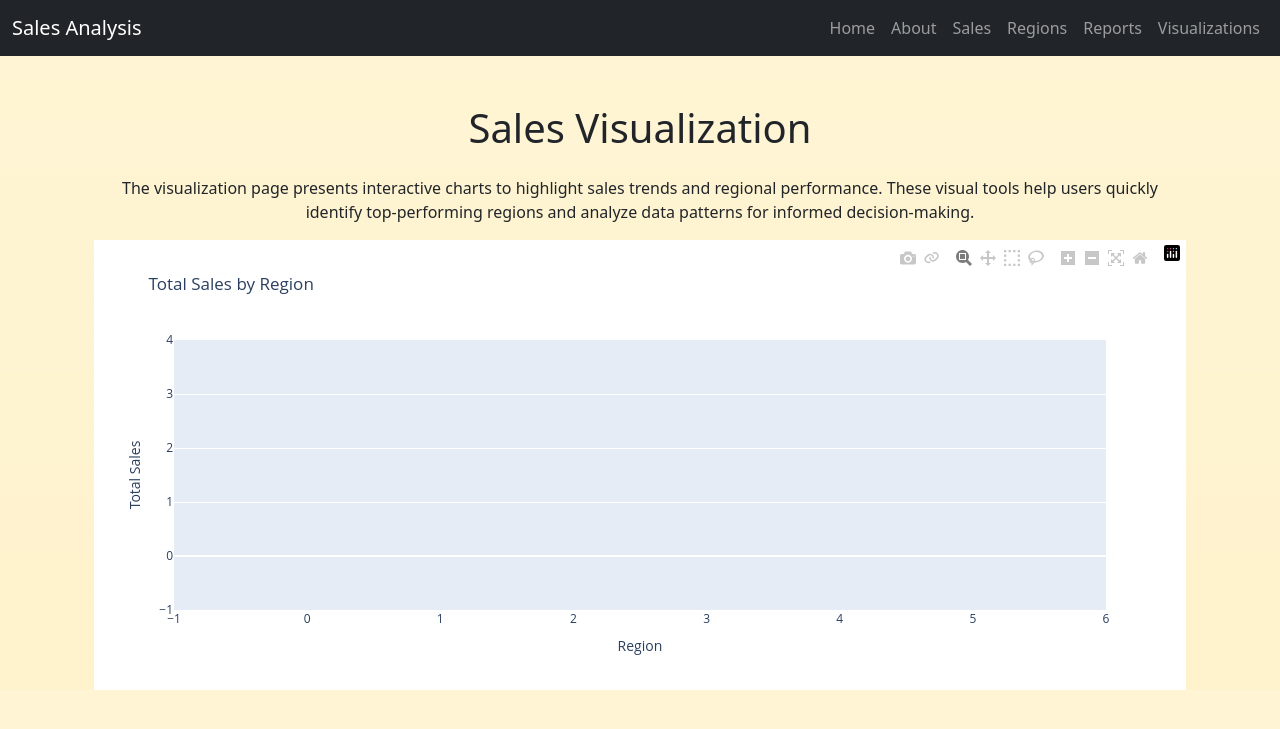
After one commit to mtimma001/mmis6391-mod06-timma-dup, a Flask app: page /show_visualization in a window 1280 px wide. The commit adds this page. Shown: the top 729 px of the page. Run offline with Flask 3, Linux system fonts and the light colour scheme; data that the repository does not hold is empty.

Commit message:
feat: Added visualizations feature

```diff
--- a/app/__init__.py
+++ b/app/__init__.py
@@ -9,10 +9,12 @@ app.secret_key = 'my-secret'
 from app.blueprints.sales import sales
 from app.blueprints.regions import regions
 from app.blueprints.reports import reports
+from app.blueprints.visualization import visualization
 
 app.register_blueprint(sales)
 app.register_blueprint(regions)
 app.register_blueprint(reports)
+app.register_blueprint(visualization)
 
 from . import routes
 
--- /dev/null
+++ b/app/blueprints/visualization.py
@@ -0,0 +1,28 @@
+from flask import Blueprint, render_template
+import plotly.express as px
+import pandas as pd
+from app.db_connect import get_db
+
+visualization = Blueprint('visualization', __name__)
+
+
+@visualization.route('/show_visualization')
+def show_visualization():
+    # Connect to the database and fetch data
+    connection = get_db()
+    query = "SELECT region, SUM(monthly_amount) as total_sales FROM sales_data GROUP BY region"
+    with connection.cursor() as cursor:
+        cursor.execute(query)
+        result = cursor.fetchall()
+
+    # Create a DataFrame from the fetched data
+    df = pd.DataFrame(result, columns=['region', 'total_sales'])
+
+    # Create a bar chart using Plotly
+    fig = px.bar(df, x='region', y='total_sales', title='Total Sales by Region',
+                 labels={'total_sales': 'Total Sales', 'region': 'Region'})
+
+    # Convert the plot to HTML and pass it to the template
+    chart_html = fig.to_html(full_html=False)
+
+    return render_template("visualization.html", chart_html=chart_html)
--- a/app/templates/base.html
+++ b/app/templates/base.html
@@ -33,6 +33,9 @@
                     <li class="nav-item">
                         <a class="nav-link" href="{{ url_for('reports.show_reports') }}">Reports</a>
                     </li>
+                    <li class="nav-item">
+                        <a class="nav-link" href="{{ url_for('visualization.show_visualization') }}">Visualizations</a>
+                    </li>
                 </ul>
             </div>
         </div>
--- /dev/null
+++ b/app/templates/visualization.html
@@ -0,0 +1,13 @@
+{% extends "base.html" %}
+
+{% block title %}Sales Visualization{% endblock %}
+
+{% block content %}
+<div class="container mt-5 text-center">
+    <h1 class="mb-4">Sales Visualization</h1>
+    <p>The visualization page presents interactive charts to highlight sales trends and regional performance. These visual tools help users quickly identify top-performing regions and analyze data patterns for informed decision-making.</p>
+    <div>
+        {{ chart_html | safe }}
+    </div>
+</div>
+{% endblock %}
```
